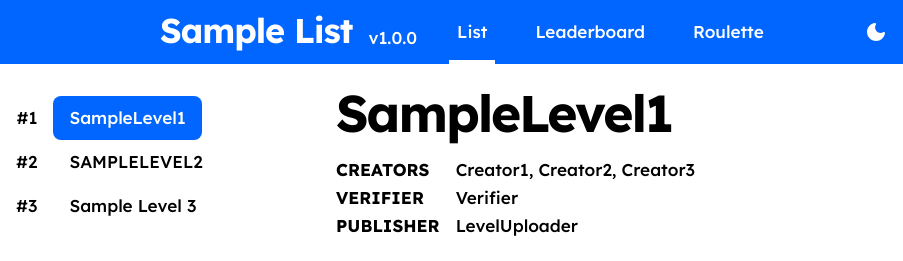
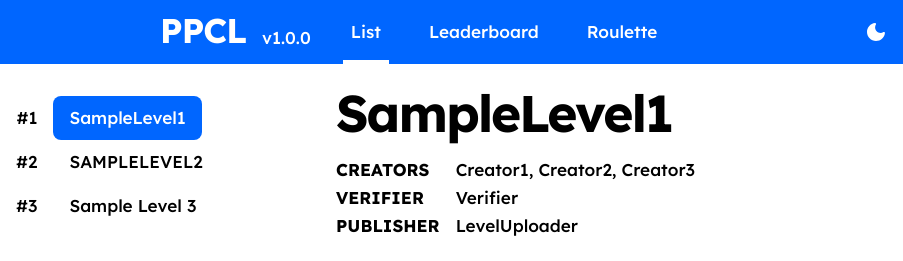
Before and after one commit to Minizerro/Physically-Possible-Challenge-List, a plain HTML site: page index.html in a window 1280 px wide. Shown: the top 261 px of the page, 0-903 px from the left. Drawn offline with nearby package versions, Linux system fonts and the light colour scheme.

Commit message:
Change header title from 'Sample List' to 'PPCL'

```diff
--- a/index.html
+++ b/index.html
@@ -37,7 +37,7 @@
     <body id="app">
         <header :class="{ dark: store.dark }">
             <div class="logo">
-                <h2>Sample List</h2>
+                <h2>PPCL</h2>
                 <p>v1.0.0</p>
             </div>
             <nav class="nav">
```
